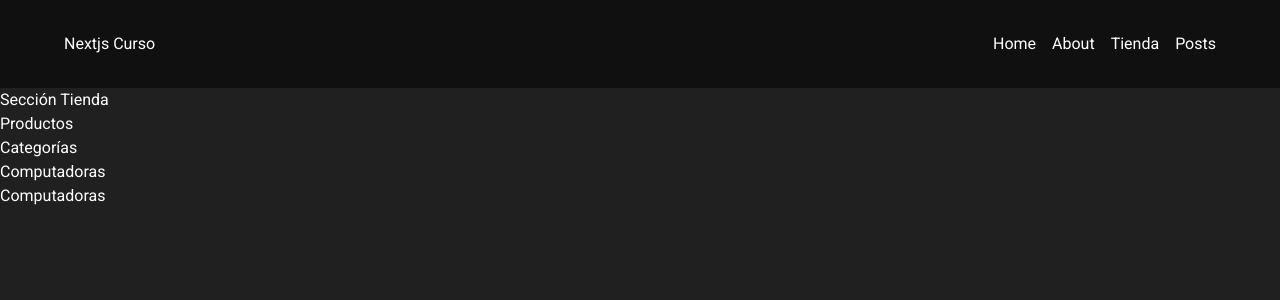
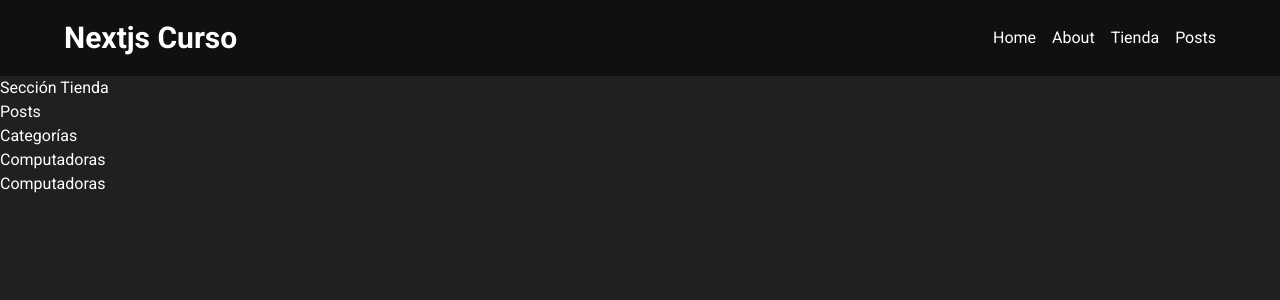
Before and after one commit to pedro-donoso/mynextjs, a Next.js app: page /tienda/categorias/computadoras in a window 1280 px wide. Shown: the top 300 px of the page. Built offline with nearby package versions, Linux system fonts and the light colour scheme.

Commit message:
agrego estilos de tailwind

```diff
--- a/app/tienda/layout.jsx
+++ b/app/tienda/layout.jsx
@@ -11,7 +11,7 @@ export default function TiendaLayout({ children }) {
         <h3>Sección Tienda</h3>
         <ul>
         <li>
-            <Link href='/posts/'>Productos</Link>
+            <Link href='/posts/'>Posts</Link>
           </li>
           <li>
             <Link href='/tienda/categorias/'>Categorías</Link>
--- a/components/Navbar.jsx
+++ b/components/Navbar.jsx
@@ -3,9 +3,9 @@ import "./Navbar.css"
 
 export default function Navbar() {
   return (
-    <nav className='navbar'>
+    <nav className='navbar py-5'>
       <Link href="/">
-      <h1 class>Nextjs Curso</h1>
+      <h1 className='text-3xl font-bold'>Nextjs Curso</h1>
       </Link>
 
       <ul>
--- a/components/PostCard.jsx
+++ b/components/PostCard.jsx
@@ -1,20 +1,20 @@
-"use client"
+"use client";
 import Link from "next/link";
 
-function PostCard({ post }){
-
+function PostCard({ post }) {
   if (!post) {
     return null; // Otra opción sería mostrar un mensaje de error
   }
 
   return (
-        <div className="bg-gray-950 p-10">
+    <div className="bg-gray-950 p-5">
+      <Link href={`/posts/${post.id}`}>
         <h2>
-            <Link href={`/posts/${post.id}`}>
           {post.id}. {post.title}
+        </h2>
       </Link>
-          </h2>
-          <p>{post.body}</p>
+
+      <p className="text-slate-200">{post.body}</p>
     </div>
   );
 }
```
Lines whose indentation alone changed are shown as unchanged.
